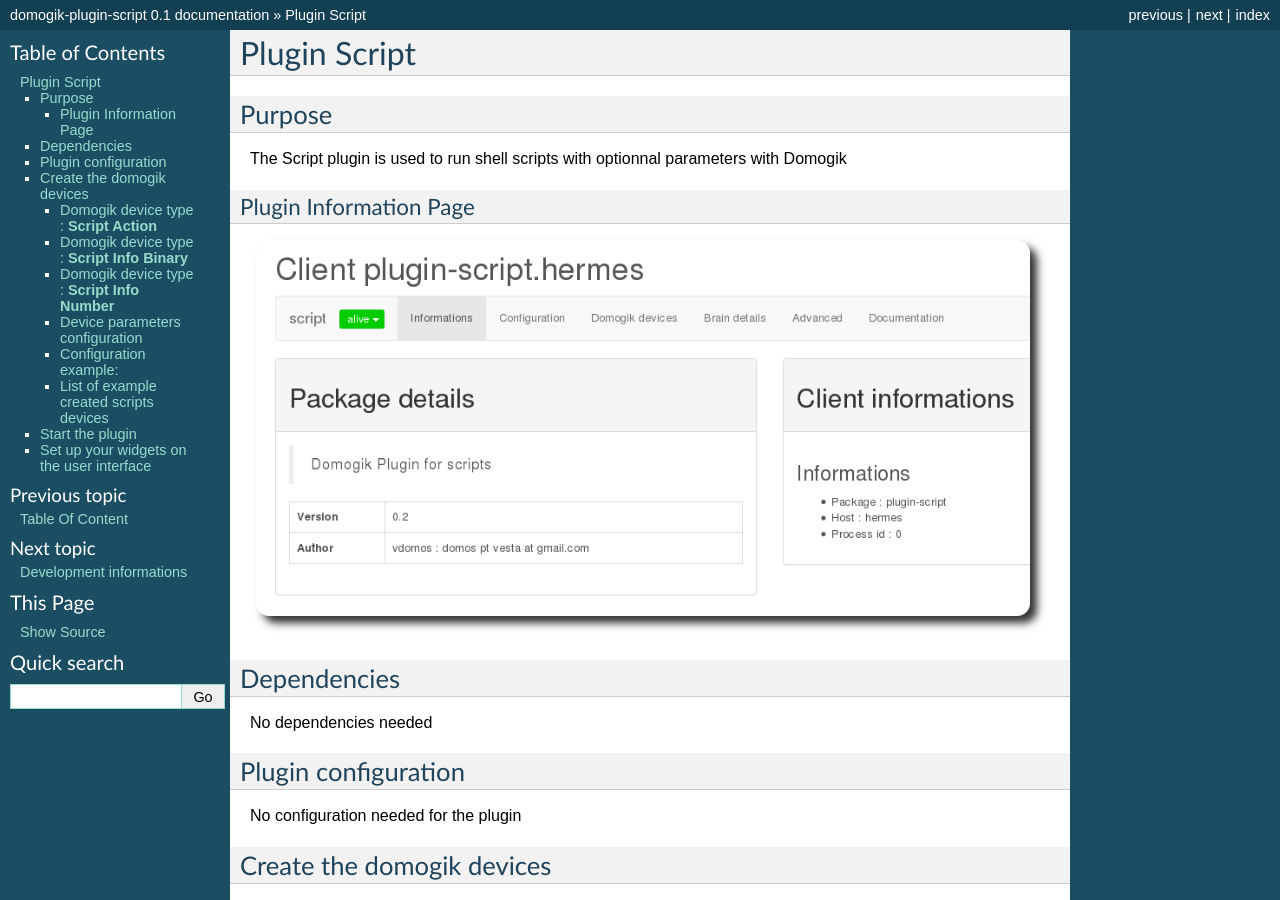
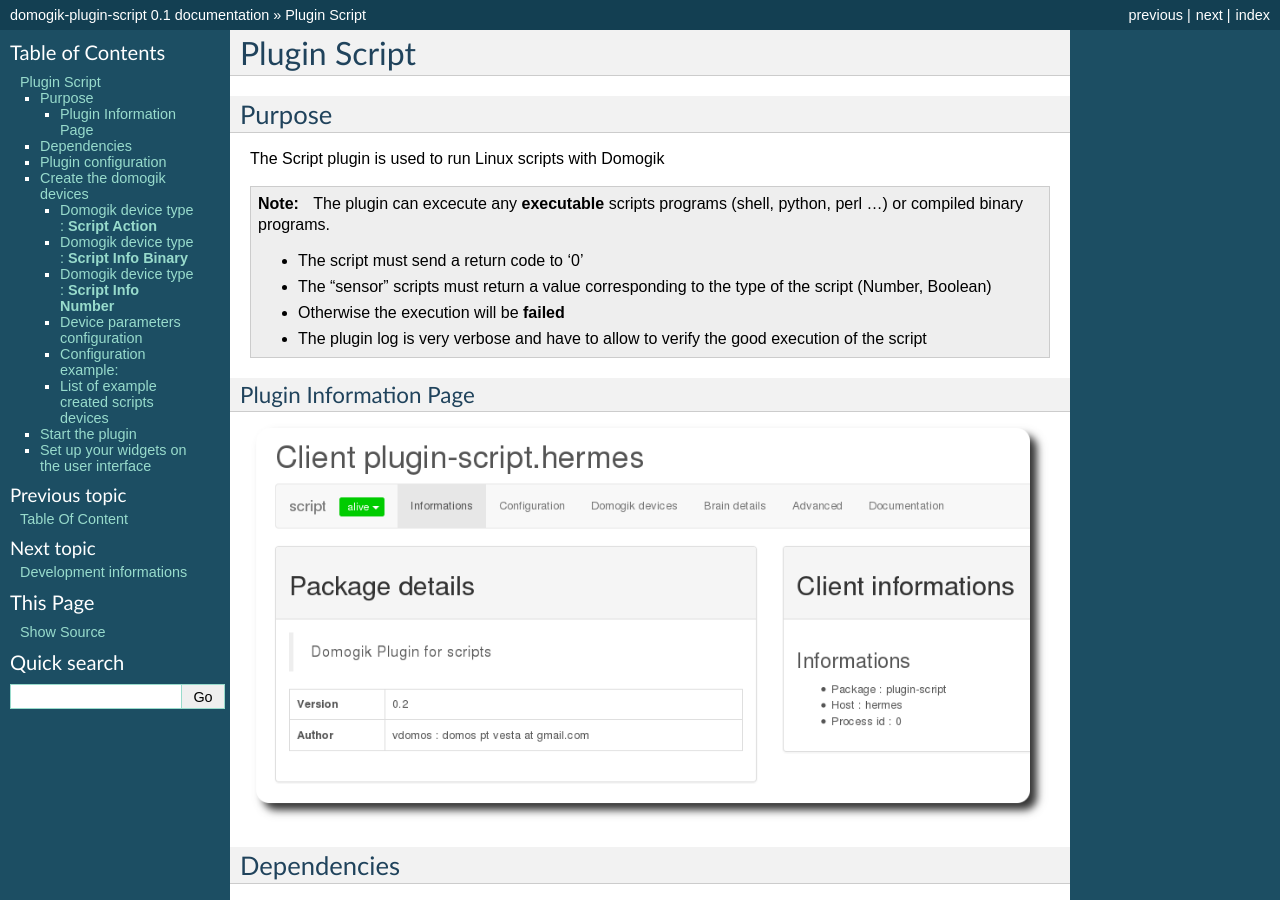
Before and after one commit to vdomos/domogik-plugin-script, a Sphinx documentation site: the page built from docs/script.txt, in a window 1280 px wide and 900 px high. Built offline with Sphinx 7.4.7, drawn with Linux system fonts in a browser that asks for light colours.

Commit message:
Doc update

```diff
--- a/docs/script.txt
+++ b/docs/script.txt
@@ -7,7 +7,15 @@
 Purpose
 =======
 
-The Script plugin is used to run shell scripts with optionnal parameters with Domogik
+The Script plugin is used to run Linux scripts with Domogik
+
+.. note::
+	The plugin can excecute any **executable** scripts programs (shell, python, perl ...) or compiled binary programs.
+
+	* The script must send a return code to '0'
+	* The "sensor" scripts must return a value corresponding to the type of the script (Number, Boolean)
+	* Otherwise the execution will be **failed**
+	* The plugin log is very verbose and have to allow to verify the good execution of the script
 
 
 Plugin Information Page
```
